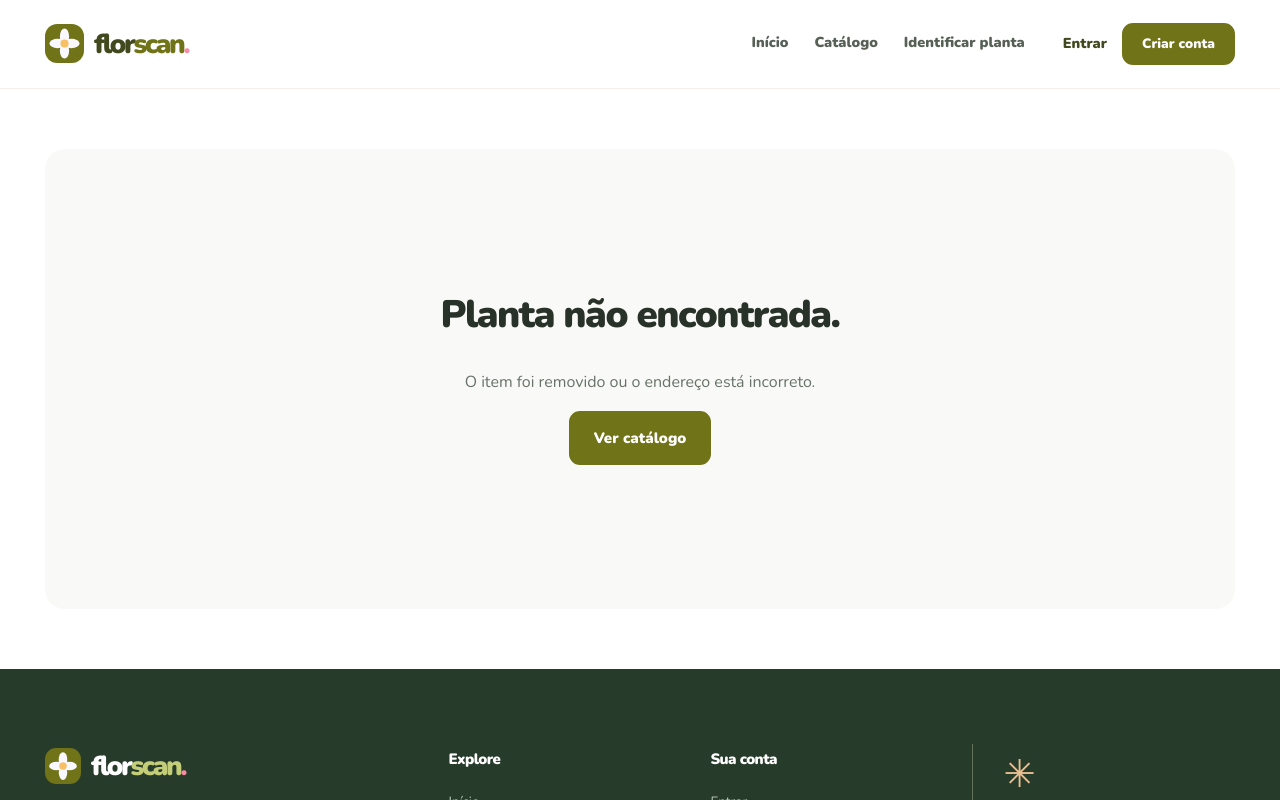
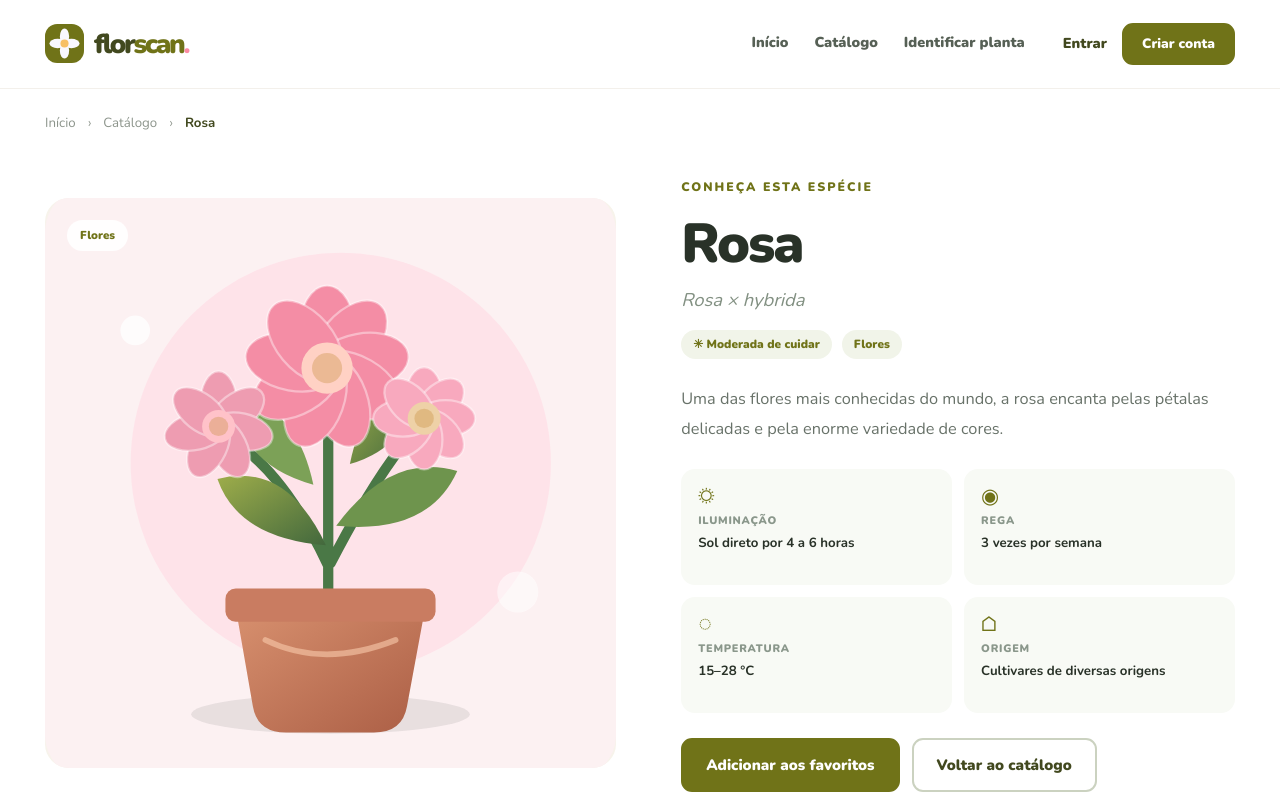
Before and after one commit to delacerdaq/flor-scan, an Angular app: page /plantas/1 in a window 1280 px wide. Shown: the top 800 px of the page. Built offline with nearby package versions, Linux system fonts and the light colour scheme; data requests are answered from the project's data file.

Commit message:
feat(detalhes): evita a mensagem de "planta não encontrada" enquanto os dados da Web API ainda carregam

```diff
--- a/src/app/pages/detalhes/detalhes.component.html
+++ b/src/app/pages/detalhes/detalhes.component.html
@@ -1,4 +1,11 @@
-<ng-container *ngIf="planta as item; else plantaAusente">
+<div class="container empty-state page-empty" *ngIf="carregando">
+  <h1>Carregando planta...</h1>
+</div>
+<div class="container empty-state page-empty" *ngIf="!carregando && erro">
+  <h1>Não foi possível carregar esta planta.</h1>
+  <p>{{ erro }}</p><button type="button" class="btn btn-primary" (click)="plantas.recarregar()">Tentar novamente</button>
+</div>
+<ng-container *ngIf="!carregando && !erro"><ng-container *ngIf="planta as item; else plantaAusente">
   <div class="container breadcrumbs"><a routerLink="/">Início</a><span>›</span><a
       routerLink="/catalogo">Catálogo</a><span>›</span><strong>{{ item.nome }}</strong></div>
   <section class="section detail-section">
@@ -50,3 +57,4 @@
       catálogo</a>
   </section>
 </ng-template>
+</ng-container>
--- a/src/app/pages/detalhes/detalhes.component.ts
+++ b/src/app/pages/detalhes/detalhes.component.ts
@@ -1,20 +1,31 @@
-import { Component, OnInit } from '@angular/core';
+import { Component, DestroyRef, OnInit, inject } from '@angular/core';
+import { takeUntilDestroyed } from '@angular/core/rxjs-interop';
 import { ActivatedRoute, ParamMap } from '@angular/router';
+import { combineLatest } from 'rxjs';
 import { Planta } from '../../models/planta.model';
 import { PlantaService } from '../../services/planta.service';
 
 @Component({ selector: 'app-detalhes', standalone: false, templateUrl: './detalhes.component.html' })
 export class DetalhesComponent implements OnInit {
+  private readonly destroyRef = inject(DestroyRef);
   planta: Planta | undefined;
   relacionadas: Planta[] = [];
+  carregando = true;
+  erro = '';
+
   constructor(private readonly rota: ActivatedRoute, public readonly plantas: PlantaService) {}
+
   ngOnInit(): void {
-    this.rota.paramMap.subscribe((parametros: ParamMap) => {
-      const id = Number(parametros.get('id'));
-      this.planta = this.plantas.obterPorId(id);
-      this.relacionadas = this.planta ? this.plantas.listar().filter(planta => planta.id !== id && planta.categoria === this.planta?.categoria).slice(0, 3) : [];
-    });
+    combineLatest([this.rota.paramMap, this.plantas.plantas$]).pipe(takeUntilDestroyed(this.destroyRef))
+      .subscribe(([parametros, lista]: [ParamMap, Planta[]]) => {
+        const id = Number(parametros.get('id'));
+        this.planta = lista.find(planta => planta.id === id);
+        this.relacionadas = this.planta ? lista.filter(planta => planta.id !== id && planta.categoria === this.planta?.categoria).slice(0, 3) : [];
+      });
+    this.plantas.carregando$.pipe(takeUntilDestroyed(this.destroyRef)).subscribe(carregando => this.carregando = carregando);
+    this.plantas.erro$.pipe(takeUntilDestroyed(this.destroyRef)).subscribe(erro => this.erro = erro ?? '');
   }
+
   favoritar(): void {
     if (this.planta) this.plantas.alternarFavorita(this.planta.id);
   }
```
